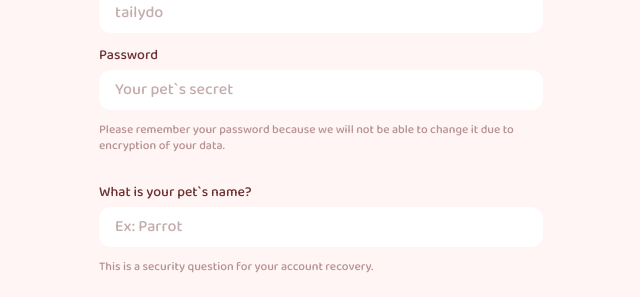
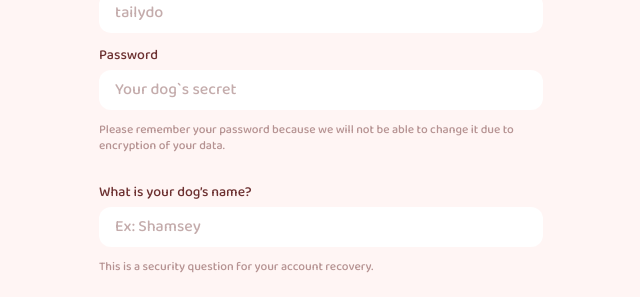
Before and after one commit to chronohubtech/Taily, a React (Vite) app: page /create-account in a window 1280 px wide. Shown: the part 224-521 px from the top of the page, without its empty margins (319-959 px from the left). Built offline with nearby package versions, Linux system fonts and the light colour scheme.

Commit message:
Revert ":children_crossing: word updates"
This reverts commit 64d177d7cfb0ee92eadfbc3df3710e4b8fbf4335.

```diff
--- a/src/routes/create-account/create-account.router.jsx
+++ b/src/routes/create-account/create-account.router.jsx
@@ -49,7 +49,7 @@ function CreateAccountRouter() {
             <InputField
               label={'Password'}
               type="password"
-              placeholder={'Your pet`s secret'}
+              placeholder={'Your dog`s secret'}
               onChange={handleChange}
               name={'password'}
               value={password}
@@ -62,9 +62,9 @@ function CreateAccountRouter() {
             </p>
 
             <InputField
-              label={'What is your pet`s name?'}
+              label={'What is your dog’s name?'}
               type="text"
-              placeholder={'Ex: Parrot'}
+              placeholder={'Ex: Shamsey'}
               onChange={handleChange}
               name={'dogsName'}
               value={dogsName}
--- a/src/routes/create-account/create-account.style.css
+++ b/src/routes/create-account/create-account.style.css
@@ -3,7 +3,7 @@
 }
 
 .signup__container {
-  @apply max-w-[476px] w-full block mx-auto px-4 mt-[33px] pb-10;
+  @apply max-w-[476px] w-full block mx-auto px-4 mt-[33px];
 }
 
 .signup__container > img {
```
